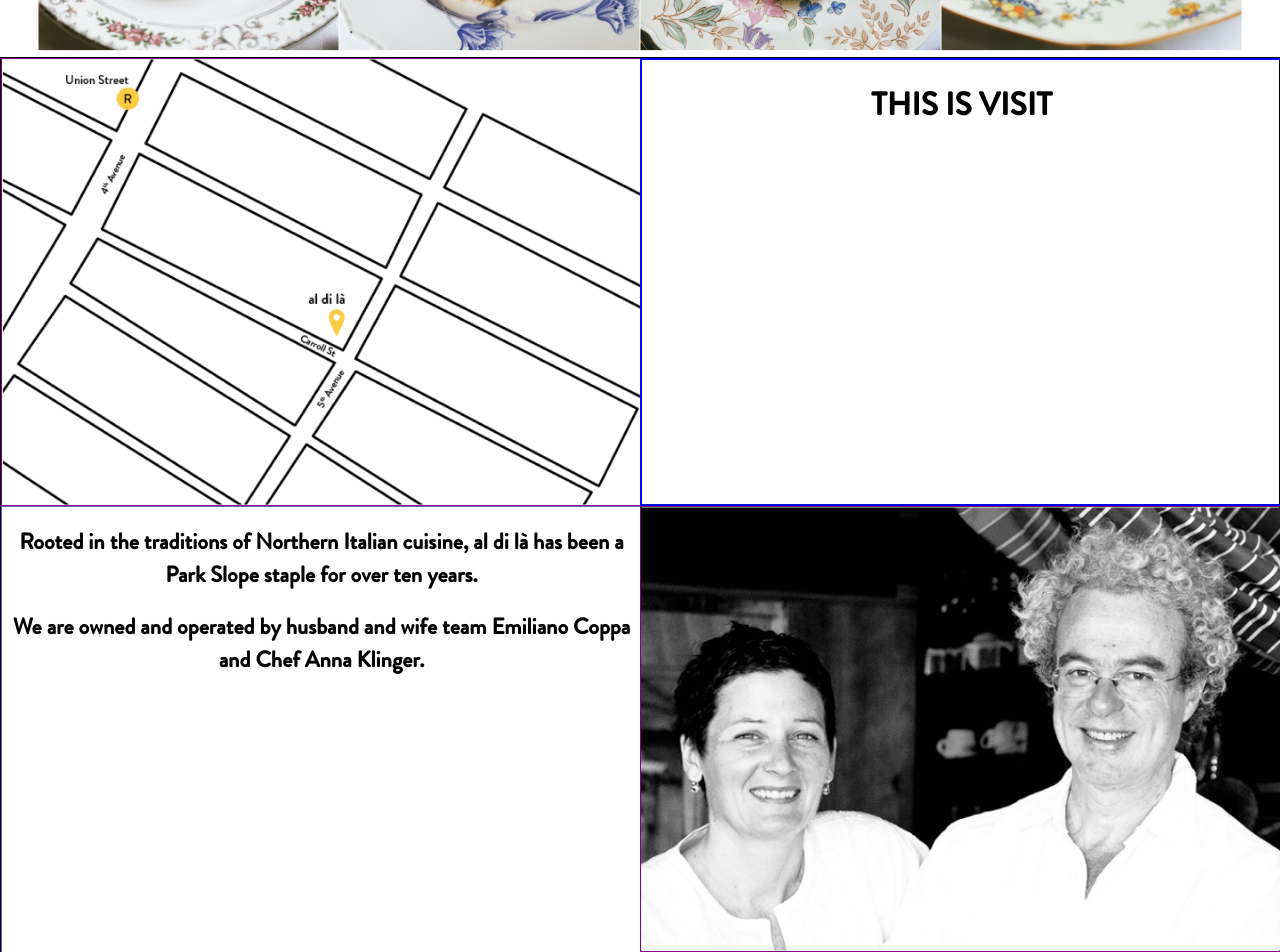
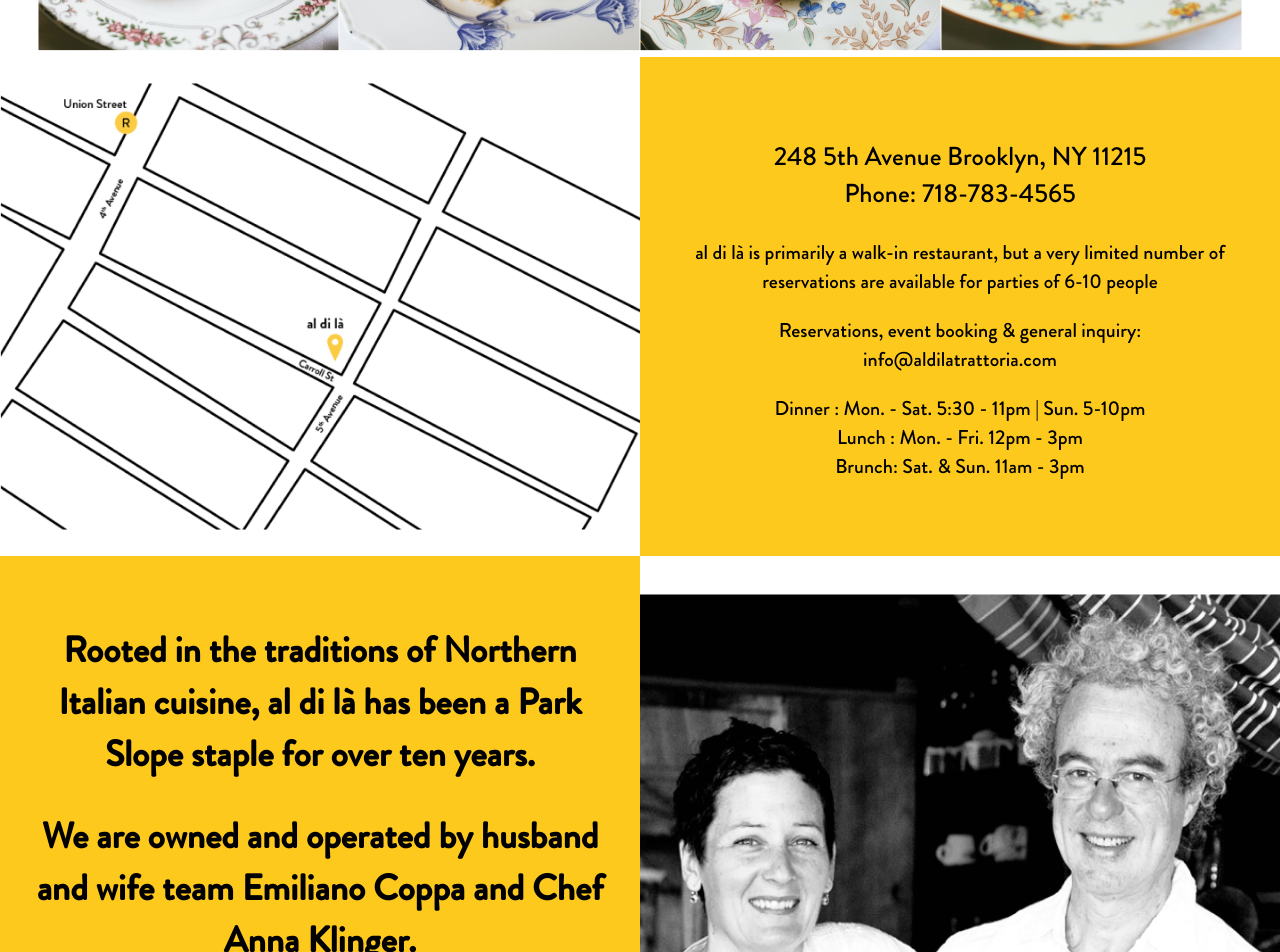
Before and after one commit to johnpmeyers20/ux-al-di-la, a React (Create React App) app: page / in a window 1280 px wide. Shown: the part 1200-2152 px from the top of the page. Built offline with nearby package versions, Linux system fonts and the light colour scheme.

Commit message:
about and visit comp style

```diff
--- a/src/App.js
+++ b/src/App.js
@@ -2,9 +2,10 @@
 import './App.css';
 import Header from './components/Header/Header.js'
 import Footer from './components/Footer/Footer.js'
-import AboutSectionContainer from './components/AboutSectionContainer/AboutSectionContainer.js'
 import Menu from './components/Menu/Menu.js'
 import ImageArray from './components/ImageArray/ImageArray.js'
+import About from './components/About/About.js'
+import Visit from './components/Visit/Visit.js'
 import Press from './components/Press/Press.js'
 
 
@@ -14,7 +15,8 @@
       <Header />
       <Menu />
       <ImageArray />
-      <AboutSectionContainer />
+      <Visit />
+      <About />
       <Press />
       <Footer />
     </div>
--- a/src/components/About/About.css
+++ b/src/components/About/About.css
@@ -1,8 +1,19 @@
-.about-box {
-  border: 1px solid slateblue;
-  width: 100%;
+about {
+ display: flex;
+ justify-content: center;
+ align-items: center;
 }
 
-.about-description {
-  font-size: 1.4em;
+.about-box {
+  padding: 3% 30px;
+  background-color: #fec91d;
 }
+.about-box h2 {
+  font-size: 36px;
+}
+.about-image, .about-box {
+  width: 50%;
+  height: 60vh;
+}
+
+ /* @media (min-width:) */
--- a/src/components/About/About.js
+++ b/src/components/About/About.js
@@ -1,16 +1,16 @@
 import React from 'react'
 import './About.css'
+import AboutImg from "../../Images/About.png"
 
 const About = () => {
   return (
+    <about>
     <div className='about-box'>
-      <h2 className='about-description'>
-        Rooted in the traditions of Northern Italian cuisine, al di l&agrave; has been a Park Slope staple for over ten years.
-      </h2>
-      <h2 className='about-description'>
-        We are owned and operated by husband and wife team Emiliano Coppa and Chef Anna Klinger.
-      </h2>
+      <h2>Rooted in the traditions of Northern Italian cuisine, al di l&agrave; has been a Park Slope staple for over ten years.</h2>
+      <h2>We are owned and operated by husband and wife team Emiliano Coppa and Chef Anna Klinger.</h2>
     </div>
+    <img className='about-image' src={AboutImg}/>
+    </about>
   )
 }
 
--- a/src/components/AboutSectionContainer/AboutSectionContainer.css
+++ /dev/null
@@ -1,11 +0,0 @@
-.about-section-container {
-  display: grid;
-  grid-template-columns: 1fr 1fr;
-  grid-template-rows: 1fr 1fr;
-  border: 1px solid black;
-}
-
-.about-section-image {
-  width: 100%;
-  border: 1px solid purple;
-}
--- a/src/components/AboutSectionContainer/AboutSectionContainer.js
+++ /dev/null
@@ -1,19 +0,0 @@
-import React from 'react'
-import './AboutSectionContainer.css'
-import About from "../About/About.js"
-import Visit from "../Visit/Visit.js"
-import Map from "../../Images/Map.png"
-import AboutImg from "../../Images/About.png"
-
-const AboutSectionContainer = () => {
-  return (
-    <div class='about-section-container'>
-      <img className='about-section-image' src={Map}/>
-      <Visit />
-      <About />
-      <img className='about-section-image' src={AboutImg}/>
-    </div>
-  )
-}
-
-export default AboutSectionContainer
--- a/src/components/Visit/Visit.css
+++ b/src/components/Visit/Visit.css
@@ -1,4 +1,16 @@
+visit {
+  display: flex;
+  justify-content: center;
+  align-items: center;
+  /* height: 80%; */
+}
+
+.visit-image, .visit-box {
+  max-width: 50%;
+}
+
 .visit-box {
-  border: 2px solid blue;
-  width: 100%;
+  font-size: 20px;
+  padding: 55px 40px;
+  background-color: #fec91d;
 }
--- a/src/components/Visit/Visit.js
+++ b/src/components/Visit/Visit.js
@@ -1,11 +1,21 @@
 import React from 'react'
 import './Visit.css'
+import Map from "../../Images/Map.png"
 
 const Visit = () => {
   return (
+    <visit>
+    <img className='visit-image' src={Map}/>
     <div className="visit-box">
-      <h1>THIS IS VISIT</h1>
+      <p style={{fontSize: "26px"}}>248 5th Avenue Brooklyn, NY 11215<br/>Phone: 718-783-4565</p>
+      <p>al di là is primarily a walk-in restaurant, but a very limited number of reservations are available for parties of 6-10 people</p>
+      <p>Reservations, event booking & general inquiry:<br/>info@aldilatrattoria.com</p>
+      <p>Dinner : Mon. - Sat. 5:30 - 11pm | Sun. 5-10pm<br/>
+      Lunch : Mon. - Fri. 12pm - 3pm<br/>
+      Brunch: Sat. & Sun. 11am - 3pm
+      </p>
     </div>
+    </visit>
   )
 }
 
--- a/src/index.css
+++ b/src/index.css
@@ -1,11 +1,8 @@
 body {
   margin: 0;
-  font-family: -apple-system, BlinkMacSystemFont, 'Segoe UI', 'Roboto', 'Oxygen',
-    'Ubuntu', 'Cantarell', 'Fira Sans', 'Droid Sans', 'Helvetica Neue',
-    sans-serif;
   -webkit-font-smoothing: antialiased;
   -moz-osx-font-smoothing: grayscale;
-  font-family: 'Brandon';
+  font-family: 'Brandon', sans-serif;
 }
 
 @font-face {
```
